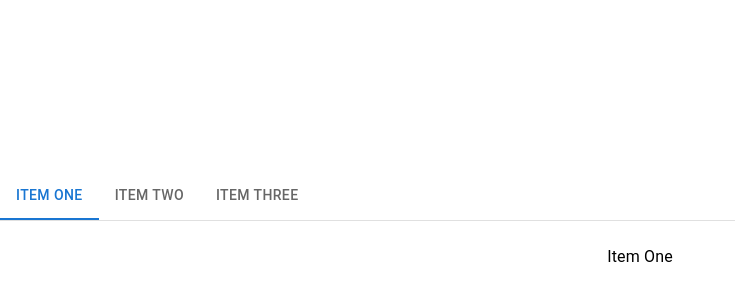
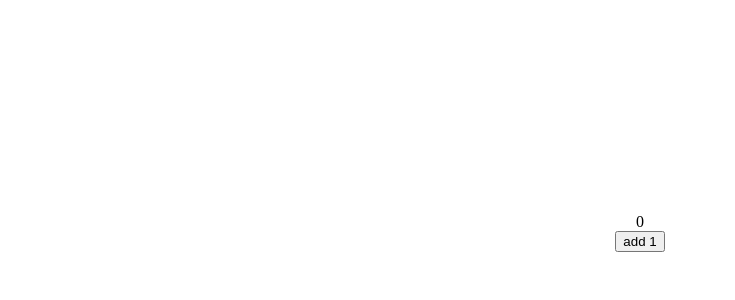
Before and after one commit to jyh4479/study-workspace, a React (Create React App) app in the folder javascript-study/: page / in a window 1280 px wide. Shown: the part 168-468 px from the top of the page, without its empty margins (0-735 px from the left). Built offline with nearby package versions, Linux system fonts and the light colour scheme.

Commit message:
TEST
Zustand 테스트 및 동작 확인 --> 추후 devtool 같이 써보기

```diff
--- a/javascript-study/src/App.js
+++ b/javascript-study/src/App.js
@@ -6,6 +6,7 @@ import UseStateContainer from "./container/UseStateContainer";
 import DateComputeContainer from "./container/DateComputeContainer";
 import TabListContainer from "./container/TabListContainer";
 import CleanUpContainer from "./container/CleanUpContainer";
+import ZustandContainer from "./container/ZustandContainer";
 
 const App = () => {
     return (
@@ -16,7 +17,8 @@ const App = () => {
             {/*<UseStateContainer/>*/}
             {/*<DateComputeContainer/>*/}
             {/*<TabListContainer/>*/}
-            <CleanUpContainer/>
+            {/*<CleanUpContainer/>*/}
+            <ZustandContainer/>
 
         </AppPageLayout>
     )
--- /dev/null
+++ b/javascript-study/src/container/ZustandContainer/NumberAddContainer/index.js
@@ -0,0 +1,13 @@
+import React from "react";
+import countStore from "../../../store/countStore";
+
+const NumberAddContainer = props => {
+
+    const {addCount} = countStore();
+
+    return (
+        <button onClick={() => addCount()}>add 1</button>
+    )
+}
+
+export default NumberAddContainer;
--- /dev/null
+++ b/javascript-study/src/container/ZustandContainer/NumberViewContainer/index.js
@@ -0,0 +1,13 @@
+import React from "react";
+import countStore from "../../../store/countStore";
+
+const NumberViewContainer = props => {
+
+    const {count} = countStore();
+
+    return(
+        <div>{count}</div>
+    )
+}
+
+export default NumberViewContainer;
--- /dev/null
+++ b/javascript-study/src/container/ZustandContainer/index.js
@@ -0,0 +1,15 @@
+import React from "react";
+import {ZustandContainerLayout} from "./style";
+import NumberViewContainer from "./NumberViewContainer";
+import NumberAddContainer from "./NumberAddContainer";
+
+const ZustandContainer = props => {
+    return (
+        <ZustandContainerLayout>
+            <NumberViewContainer/>
+            <NumberAddContainer/>
+        </ZustandContainerLayout>
+    )
+}
+
+export default ZustandContainer;
--- /dev/null
+++ b/javascript-study/src/container/ZustandContainer/style.js
@@ -0,0 +1,6 @@
+import styled from "styled-components";
+import {Center} from "../../common/display";
+
+export const ZustandContainerLayout = styled(Center)`
+    flex-direction: column;
+`
```
